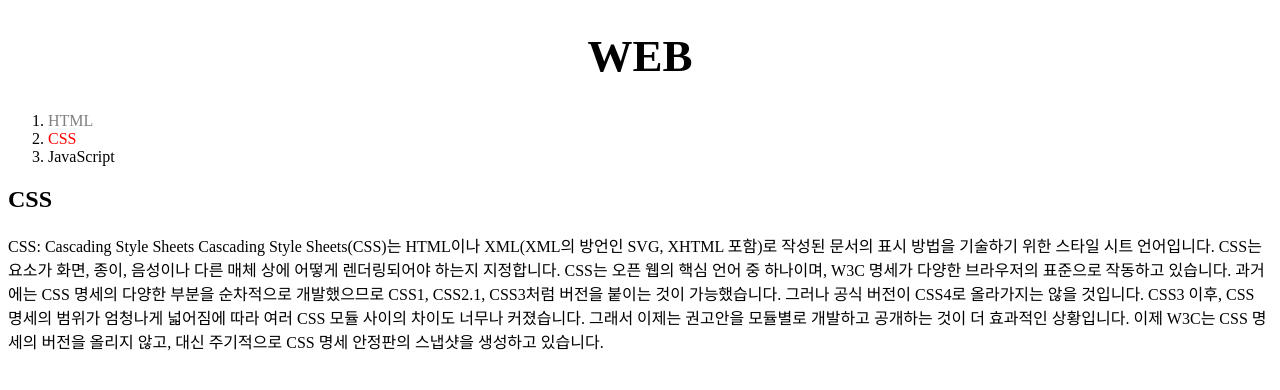
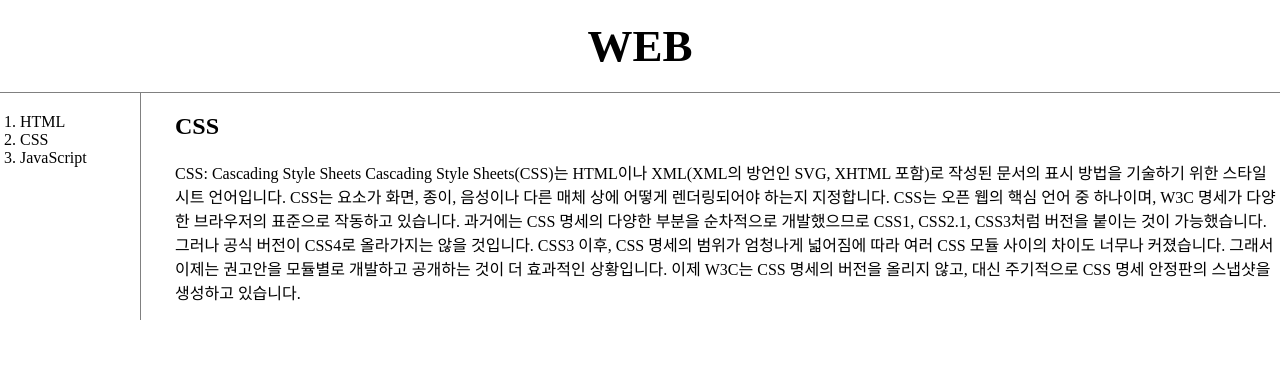
Before and after one commit to moonx190/my-first-web-site, a plain HTML site: page 2.html in a window 1280 px wide. Drawn offline with Linux system fonts and the light colour scheme.

Commit message:
Add files via upload

```diff
--- a/2.html
+++ b/2.html
@@ -3,29 +3,15 @@
 <head>
     <title>WEB1 - CSS</title>
     <meta charset = "utf-8">
-    <style>
-        a {
-            color : black;
-            text-decoration : none;
-        }
-        h1 {
-            font-size: 45px;
-            text-align : center;
-        }
-        .saw{
-            color : gray;
-        }
-        #active {
-            color : red;
-        }
-    </style>
+    <link rel = "stylesheet" href = "style.css">
 </head>
 
 <body>
     <h1><a href ="index.html">WEB</a></h1>
+    <div id = "grid">
         <ol>
-        <li><a href ="1.html" class ="saw" >HTML</a></li>
-        <li><a href = "2.html" class ="saw" id = "active" > CSS</a></li>
+            <li><a href ="1.html">HTML</a></li>
+            <li><a href = "2.html"> CSS</a></li>
             <li><a href = "3.html">JavaScript</a></li>
         </ol>
         <!--
@@ -36,13 +22,14 @@
             <li><a href = "3.html"><font color = "red">JavaScript</font></a></li>
         </ol>
         -->
-
-    <h2>CSS</h2>
+        <div id = "article">
+            <h2 >CSS</h2>
             <p>
                 CSS: Cascading Style Sheets
                 Cascading Style Sheets(CSS)는 HTML이나 XML(XML의 방언인 SVG, XHTML 포함)로 작성된 문서의 표시 방법을 기술하기 위한 스타일 시트 언어입니다. CSS는 요소가 화면, 종이, 음성이나 다른 매체 상에 어떻게 렌더링되어야 하는지 지정합니다.
                 CSS는 오픈 웹의 핵심 언어 중 하나이며, W3C 명세가 다양한 브라우저의 표준으로 작동하고 있습니다. 과거에는 CSS 명세의 다양한 부분을 순차적으로 개발했으므로 CSS1, CSS2.1, CSS3처럼 버전을 붙이는 것이 가능했습니다. 그러나 공식 버전이 CSS4로 올라가지는 않을 것입니다.
                 CSS3 이후, CSS 명세의 범위가 엄청나게 넓어짐에 따라 여러 CSS 모듈 사이의 차이도 너무나 커졌습니다. 그래서 이제는 권고안을 모듈별로 개발하고 공개하는 것이 더 효과적인 상황입니다. 이제 W3C는 CSS 명세의 버전을 올리지 않고, 대신 주기적으로 CSS 명세 안정판의 스냅샷을 생성하고 있습니다.
             </p>
-</body>
+        </div>
+    </div>
 </html>
--- /dev/null
+++ b/style.css
@@ -0,0 +1,44 @@
+body{
+    margin : 0px;
+}
+a {
+    color : black;
+    text-decoration : none;
+}
+h1 {
+    font-size: 45px;
+    text-align : center;
+    border-bottom : 1px solid gray;
+    margin : 0;
+    padding : 20px;
+}
+ol{
+    border-right: 1px solid gray;
+    width : 100px;
+    margin : 0px;
+    padding : 20px;
+}
+#grid ol {
+    pdding-left : 33px;
+}
+
+#grid {
+    display : grid;
+    grid-template-columns: 150px 1fr;
+}
+#grid #article {
+    padding-left : 25px;
+}
+
+@media(max-width: 800px){
+    #grid {
+    display : block;
+}
+ol{
+    border-right: none;
+}
+h1 {
+    border-bottom : none;
+}
+
+}
```
Also changed, not shown: 1.html (+5 -1 lines), 3.html (+5 -1 lines), grid.html (added, +23 -0 lines), index.html (+5 -1 lines), mediaquery.html (added, +23 -0 lines). Lines whose indentation alone changed are shown as unchanged.
